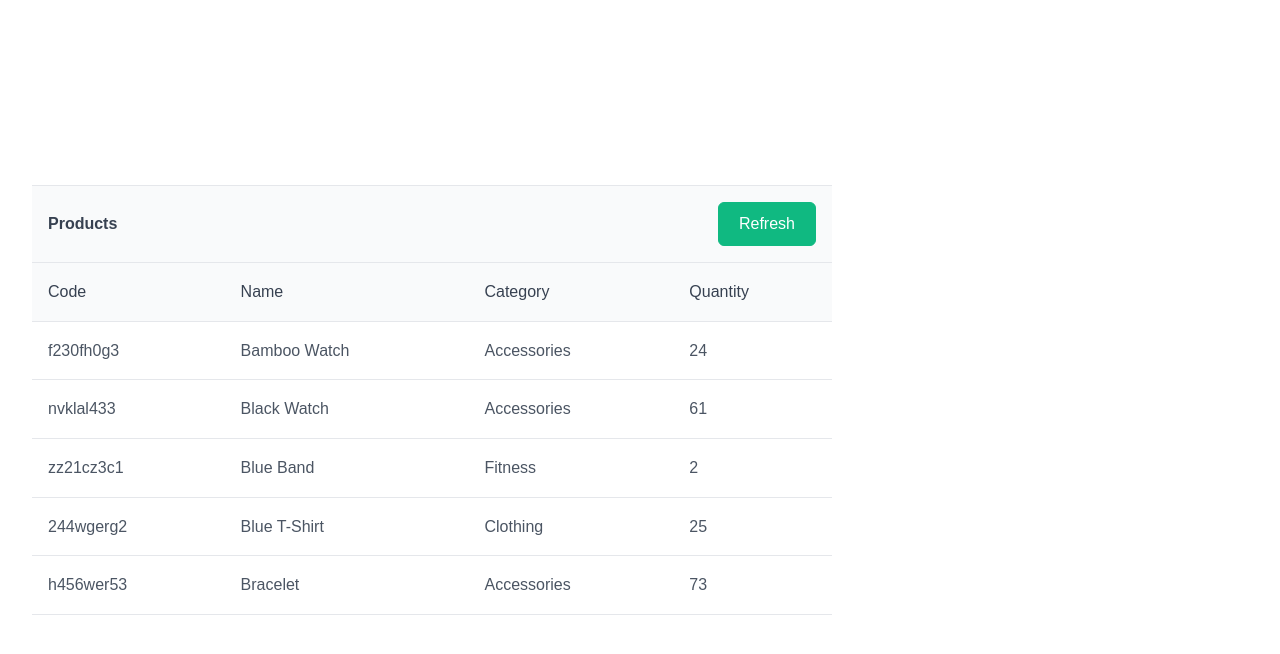
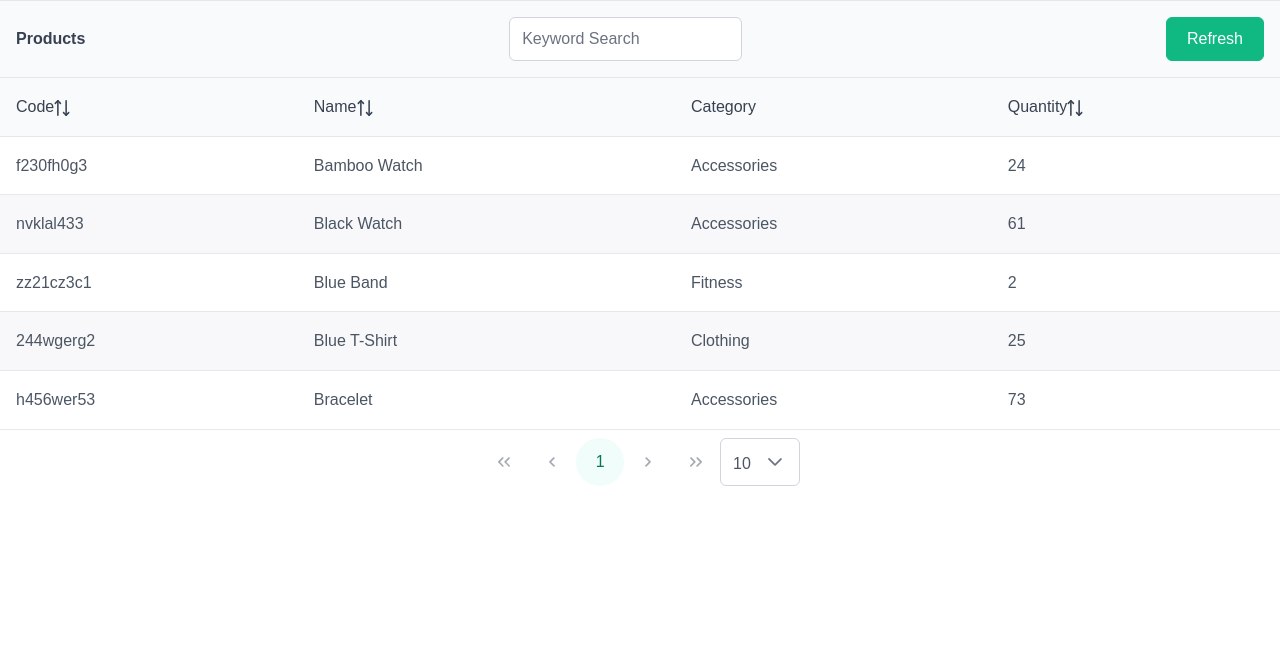
Before and after one commit to prsevero/vue-primevue, a Vue app: page / in a window 1280 px wide. Shown: the top 654 px of the page. Built offline with nearby package versions, Linux system fonts and the light colour scheme; a web font is replaced by a local one.

Commit message:
Datatable: adds filter, sort and session.

```diff
--- a/src/App.vue
+++ b/src/App.vue
@@ -1,17 +1,19 @@
 <script setup lang="ts">
 import { ref, onMounted } from 'vue'
 import Button from 'primevue/button'
+import InputText from 'primevue/inputtext'
 import DataTable from 'primevue/datatable'
 import Column from 'primevue/column'
 import ColumnGroup from 'primevue/columngroup' // optional
 import Row from 'primevue/row' // optional
+import { FilterMatchMode } from 'primevue/api'
 import { ProductService } from '@/service/ProductService'
 
 const columns = [
-  { field: 'code', header: 'Code' },
-  { field: 'name', header: 'Name' },
+  { field: 'code', header: 'Code', sortable: true },
+  { field: 'name', header: 'Name', sortable: true },
   { field: 'category', header: 'Category' },
-  { field: 'quantity', header: 'Quantity' }
+  { field: 'quantity', header: 'Quantity', sortable: true }
 ]
 
 const handleRefresh = () => {
@@ -23,14 +25,18 @@ onMounted(() => {
 })
 
 const products = ref()
+const filters = ref({
+  global: { value: null, matchMode: FilterMatchMode.CONTAINS },
+});
 </script>
 
 <template>
   <div class="card">
-    <DataTable :value="products" tableStyle="min-width: 50rem">
+    <DataTable v-model:filters="filters" :globalFilterFields="['code', 'name', 'category', 'quantity']" resizableColumns scrollable sortMode="multiple" removableSort :value="products" paginator :rows="10" :rowsPerPageOptions="[10, 20, 50]" stripedRows stateStorage="local" stateKey="datatable-state">
       <template #header>
         <div class="datatable__header">
           <span>Products</span>
+          <InputText v-model="filters['global'].value" placeholder="Keyword Search" />
           <Button @click="handleRefresh">Refresh</Button>
         </div>
       </template>
@@ -39,6 +45,7 @@ const products = ref()
         :key="col.field"
         :field="col.field"
         :header="col.header"
+        :sortable="col.sortable"
       ></Column>
     </DataTable>
   </div>
--- a/src/assets/main.css
+++ b/src/assets/main.css
@@ -1,35 +1 @@
 @import './base.css';
-
-#app {
-  max-width: 1280px;
-  margin: 0 auto;
-  padding: 2rem;
-
-  font-weight: normal;
-}
-
-a,
-.green {
-  text-decoration: none;
-  color: hsla(160, 100%, 37%, 1);
-  transition: 0.4s;
-}
-
-@media (hover: hover) {
-  a:hover {
-    background-color: hsla(160, 100%, 37%, 0.2);
-  }
-}
-
-@media (min-width: 1024px) {
-  body {
-    display: flex;
-    place-items: center;
-  }
-
-  #app {
-    display: grid;
-    grid-template-columns: 1fr 1fr;
-    padding: 0 2rem;
-  }
-}
```
